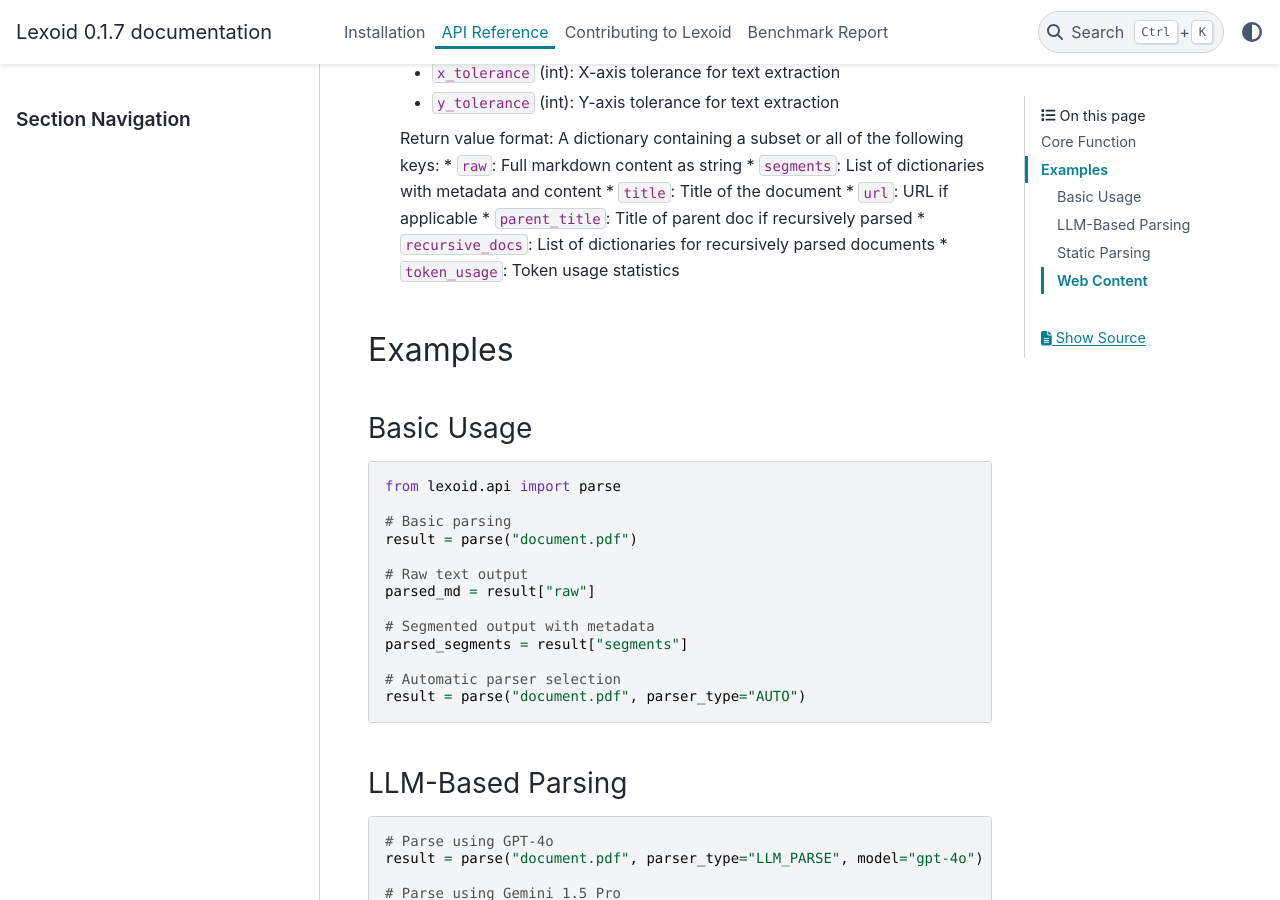
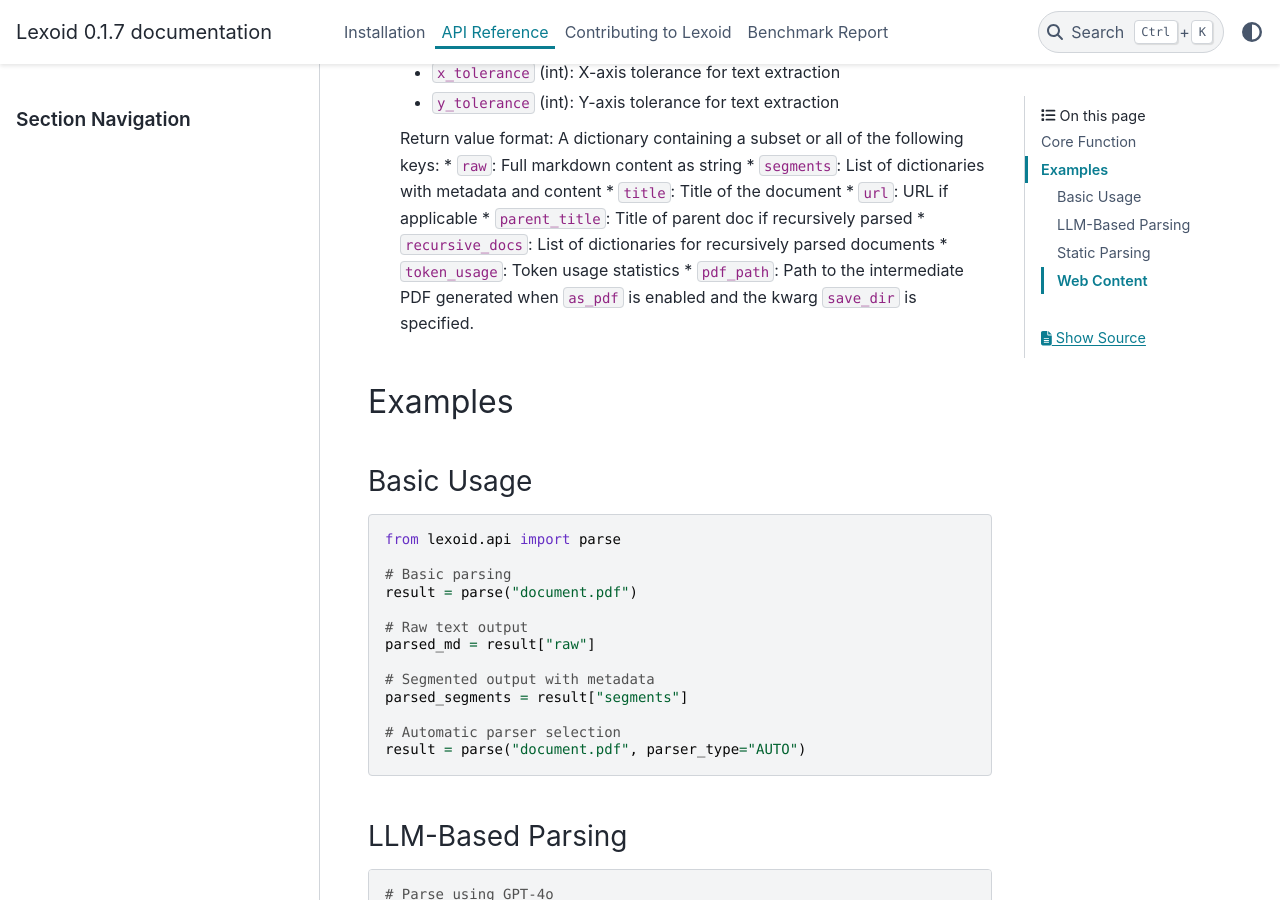
Before and after one commit to oidlabs-com/Lexoid, a Sphinx documentation site: the page built from docs/api.rst, in a window 1280 px wide and 900 px high, scrolled down 978 px. Built offline with Sphinx 7.4.7 and the PyData theme 0.15.4, drawn with Linux system fonts in a browser that asks for light colours.

Commit message:
Add "pdf_path" description to doc

```diff
--- a/docs/api.rst
+++ b/docs/api.rst
@@ -38,6 +38,7 @@
    * ``parent_title``: Title of parent doc if recursively parsed
    * ``recursive_docs``: List of dictionaries for recursively parsed documents
    * ``token_usage``: Token usage statistics
+   * ``pdf_path``: Path to the intermediate PDF generated when ``as_pdf`` is enabled and the kwarg ``save_dir`` is specified.
 
 Examples
 --------
```
